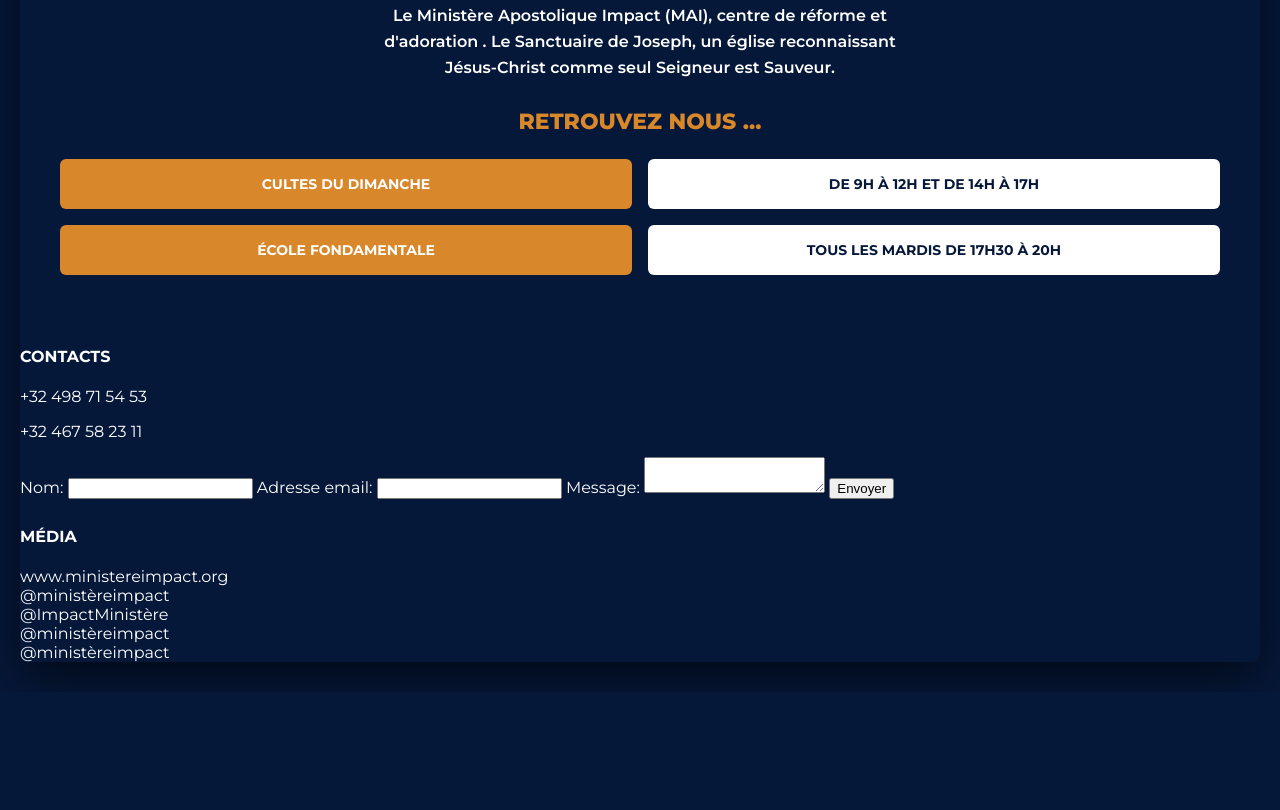
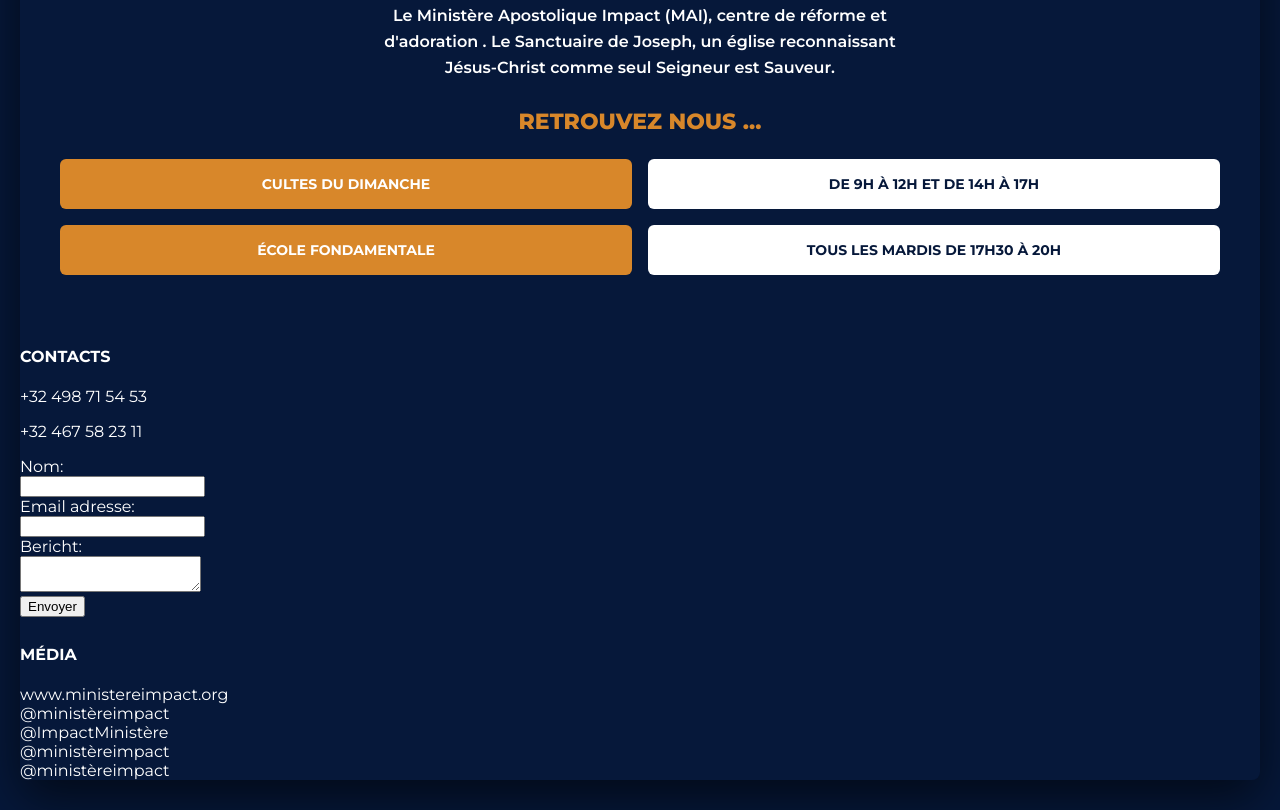
Before and after one commit to KaatCAIBXL/Jesustaime, a plain HTML site: page index.html in a window 1280 px wide. Shown: the part 1521-2331 px from the top of the page. Before the commit the page ends 2213 px from the top, so only its background shows below. Drawn offline with Linux system fonts and the light colour scheme.

Commit message:
lijnen formulier

```diff
--- a/index.html
+++ b/index.html
@@ -117,11 +117,24 @@ document.addEventListener("DOMContentLoaded", function() {
           <p>+32 498 71 54 53</p>
           <p>+32 467 58 23 11</p>
           <form name="contact" method="POST" data-netlify="true">
-            <label>Nom: <input type="text" name="name" required></label>
-            <label>Adresse email: <input type="email" name="email" required></label>
-            <label>Message: <textarea name="message" required></textarea></label>
+            <div>
+              <label>Nom:</label><br>
+              <input type="text" name="name" required>
+            </div>
+
+            <div>
+              <label>Email adresse:</label><br>
+              <input type="email" name="email" required>
+            </div>
+
+            <div>
+              <label>Bericht:</label><br>
+              <textarea name="message" required></textarea>
+            </div>
+
             <button type="submit">Envoyer</button>
           </form>
+
 
         </div>
         <div class="contact-section" style="margin-top:28px">
```
Also changed, not shown: nl.html (+16 -3 lines).
